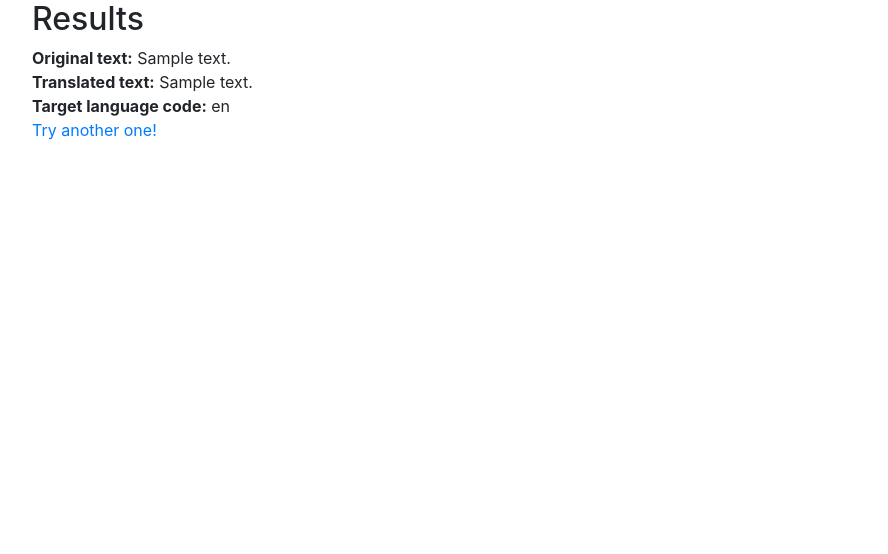
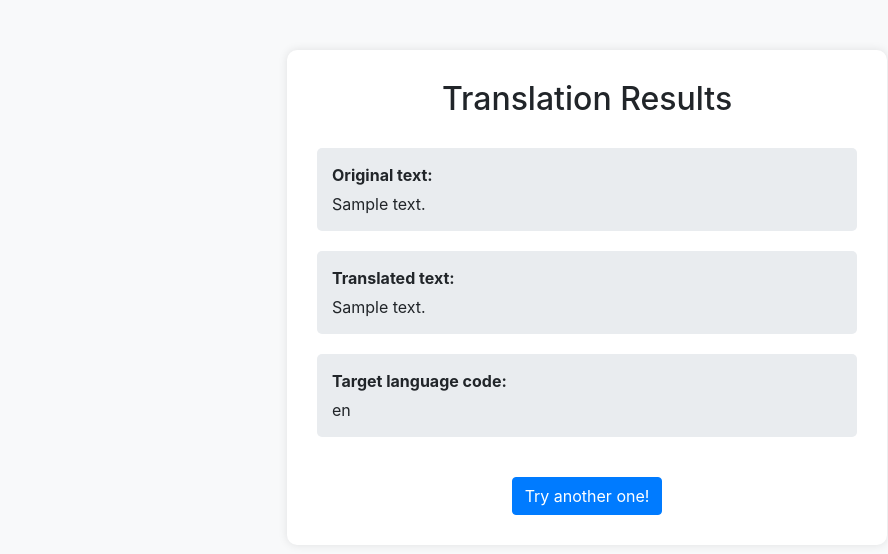
Before and after one commit to mohdazam0786/text-translator, a Flask app: template templates/results.html in a window 1280 px wide. Shown: the top 554 px of the page, without its empty margins (53-941 px from the left). Run offline with Flask 3, Linux system fonts and the light colour scheme; the template is opened without the code that fills it: most values are stand-ins (such as "Sample title", 1, 10 or a date in 2020).

Commit message:
changes ui

```diff
--- a/templates/results.html
+++ b/templates/results.html
@@ -6,21 +6,56 @@
     <link rel="stylesheet" href="https://cdn.jsdelivr.net/npm/bootstrap@4.5.3/dist/css/bootstrap.min.css"
         integrity="sha384-TX8t27EcRE3e/ihU7zmQxVncDAy5uIKz4rEkgIXeMed4M0jlfIDPvg6uqKI2xXr2" crossorigin="anonymous">
     <title>Result</title>
+    <style>
+        body {
+            background-color: #f8f9fa;
+            padding-top: 50px;
+        }
+        .container {
+            max-width: 600px;
+            background-color: #fff;
+            padding: 30px;
+            border-radius: 10px;
+            box-shadow: 0 0 10px rgba(0, 0, 0, 0.1);
+        }
+        h2 {
+            text-align: center;
+            margin-bottom: 30px;
+        }
+        .result {
+            margin-bottom: 20px;
+            padding: 15px;
+            background-color: #e9ecef;
+            border-radius: 5px;
+        }
+        .result strong {
+            display: block;
+            margin-bottom: 5px;
+        }
+        a {
+            display: inline-block;
+            margin-top: 20px;
+            text-align: center;
+        }
+    </style>
 </head>
 <body>
     <div class="container">
-        <h2>Results</h2>
-        <div>
-            <strong>Original text:</strong> {{ original_text }}
+        <h2>Translation Results</h2>
+        <div class="result">
+            <strong>Original text:</strong>
+            <div>{{ original_text }}</div>
         </div>
-        <div>
-            <strong>Translated text:</strong> {{ translated_text }}
+        <div class="result">
+            <strong>Translated text:</strong>
+            <div>{{ translated_text }}</div>
         </div>
-        <div>
-            <strong>Target language code:</strong> {{ target_language }}
+        <div class="result">
+            <strong>Target language code:</strong>
+            <div>{{ target_language }}</div>
         </div>
-        <div>
-            <a href="{{ url_for('index') }}">Try another one!</a>
+        <div class="text-center">
+            <a href="{{ url_for('index') }}" class="btn btn-primary">Try another one!</a>
         </div>
     </div>
 </body>
```
Also changed, not shown: templates/index.html (+35 -5 lines).
